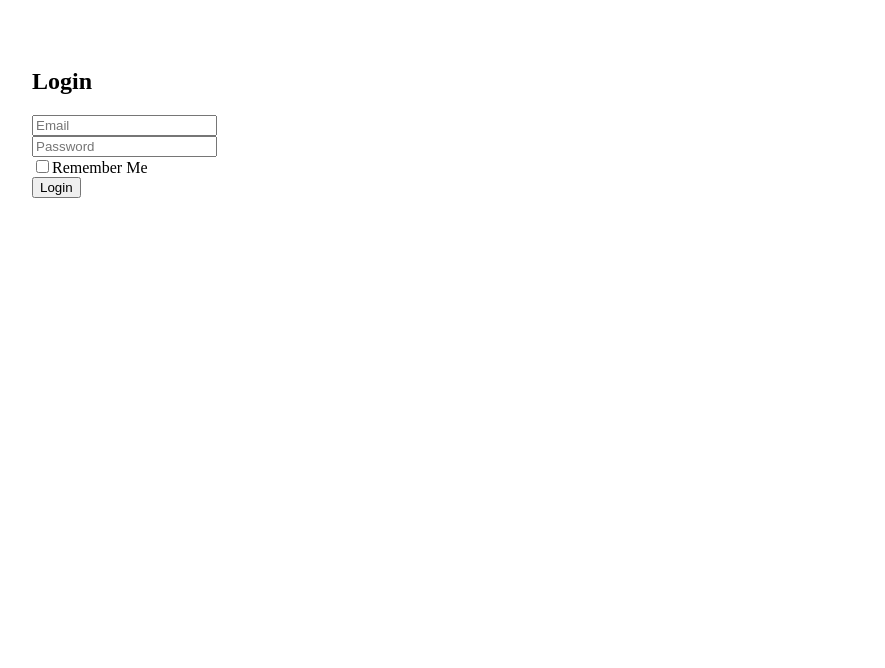
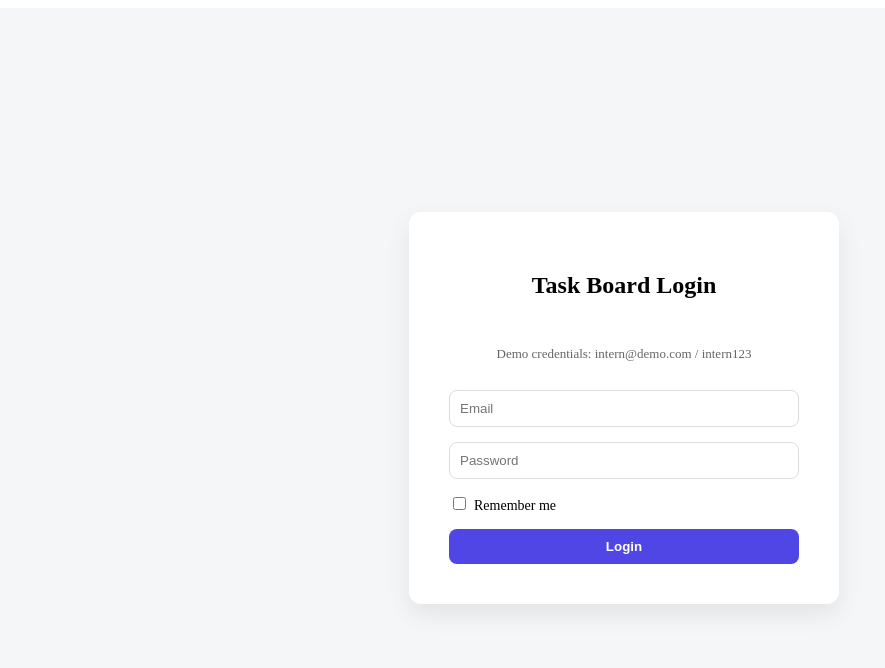
Before and after one commit to RealCifer/Task-Board, a React (Vite) app: page / in a window 1280 px wide. Shown: the top 668 px of the page, without its empty margins (16-901 px from the left). Built offline with nearby package versions, Linux system fonts and the light colour scheme.

Commit message:
Improved login UI with demo credentials and better UX

```diff
--- a/src/index.css
+++ b/src/index.css
@@ -0,0 +1,10 @@
+* {
+  margin: 0;
+  padding: 0;
+  box-sizing: border-box;
+  font-family: system-ui, -apple-system, BlinkMacSystemFont, 'Segoe UI', sans-serif;
+}
+
+body {
+  background-color: #f4f6f8;
+}
--- a/src/pages/Loginpage.tsx
+++ b/src/pages/Loginpage.tsx
@@ -1,67 +1,131 @@
-import { useState } from "react"
+import { useState, useEffect } from "react"
 import { useNavigate } from "react-router-dom"
 import { useAuthStore } from "../store/authStore"
 
 function LoginPage() {
   const navigate = useNavigate()
-  const login = useAuthStore((state) => state.login)
+  const { login, isAuthenticated } = useAuthStore()
 
   const [email, setEmail] = useState("")
   const [password, setPassword] = useState("")
   const [remember, setRemember] = useState(false)
   const [error, setError] = useState<string | null>(null)
 
+  useEffect(() => {
+    if (isAuthenticated) {
+      navigate("/board")
+    }
+  }, [isAuthenticated, navigate])
+
   const handleSubmit = (e: React.FormEvent) => {
     e.preventDefault()
 
-    const result = login(email, password, remember)
+    const result = login(email.trim(), password.trim(), remember)
 
     if (result) {
       setError(result)
       return
     }
 
-    navigate("/board")
+    setError(null)
   }
 
   return (
-    <div style={{ padding: 40 }}>
-      <h2>Login</h2>
-      <form onSubmit={handleSubmit}>
-        <div>
+    <div
+      style={{
+        display: "flex",
+        justifyContent: "center",
+        alignItems: "center",
+        height: "100vh",
+        background: "#f4f6f8",
+      }}
+    >
+      <form
+        onSubmit={handleSubmit}
+        style={{
+          background: "#ffffff",
+          padding: "40px",
+          borderRadius: "12px",
+          boxShadow: "0 10px 25px rgba(0,0,0,0.08)",
+          width: "350px",
+          display: "flex",
+          flexDirection: "column",
+          gap: "15px",
+        }}
+      >
+        <h2 style={{ textAlign: "center" }}>Task Board Login</h2>
+
+        <p style={{ fontSize: "13px", textAlign: "center", color: "#666" }}>
+          Demo credentials: intern@demo.com / intern123
+        </p>
+
         <input
           type="email"
           placeholder="Email"
           value={email}
-            onChange={(e) => setEmail(e.target.value)}
+          onChange={(e) => {
+            setEmail(e.target.value)
+            setError(null)
+          }}
           required
+          style={{
+            padding: "10px",
+            borderRadius: "8px",
+            border: "1px solid #ddd",
+          }}
         />
-        </div>
 
-        <div>
         <input
           type="password"
           placeholder="Password"
           value={password}
-            onChange={(e) => setPassword(e.target.value)}
+          onChange={(e) => {
+            setPassword(e.target.value)
+            setError(null)
+          }}
           required
+          style={{
+            padding: "10px",
+            borderRadius: "8px",
+            border: "1px solid #ddd",
+          }}
         />
-        </div>
 
-        <div>
-          <label>
+        <label style={{ fontSize: "14px" }}>
           <input
             type="checkbox"
             checked={remember}
             onChange={(e) => setRemember(e.target.checked)}
+            style={{ marginRight: "8px" }}
           />
-            Remember Me
+          Remember me
         </label>
-        </div>
 
-        {error && <p style={{ color: "red" }}>{error}</p>}
+        {error && (
+          <p style={{ color: "red", fontSize: "14px" }}>{error}</p>
+        )}
 
-        <button type="submit">Login</button>
+        <button
+          type="submit"
+          style={{
+            padding: "10px",
+            borderRadius: "8px",
+            border: "none",
+            background: "#4f46e5",
+            color: "white",
+            cursor: "pointer",
+            fontWeight: 600,
+            transition: "0.2s",
+          }}
+          onMouseOver={(e) =>
+            (e.currentTarget.style.background = "#4338ca")
+          }
+          onMouseOut={(e) =>
+            (e.currentTarget.style.background = "#4f46e5")
+          }
+        >
+          Login
+        </button>
       </form>
     </div>
   )
```
Lines whose indentation alone changed are shown as unchanged.
